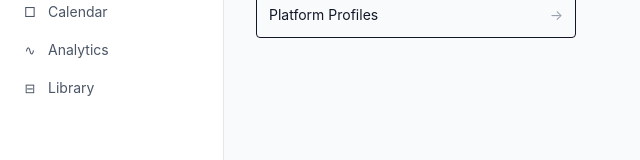
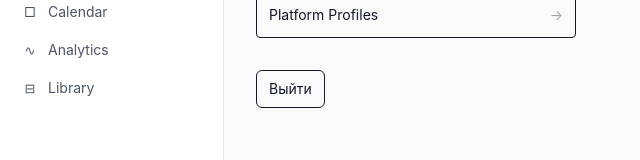
Before and after one commit to c01der-js/contento, a Next.js app in the folder apps/web/: page /en/settings in a window 1280 px wide. Shown: the part 366-526 px from the top of the page, without its empty margins (0-640 px from the left). Built offline with nearby package versions, Linux system fonts and the light colour scheme; no server answers.

Commit message:
feat(web): logout button on settings

```diff
--- a/apps/web/src/app/[locale]/(app)/settings/page.tsx
+++ b/apps/web/src/app/[locale]/(app)/settings/page.tsx
@@ -1,5 +1,6 @@
 import { getTranslations } from 'next-intl/server'
 import { Link } from '@/i18n/navigation'
+import { LogoutButton } from '@/components/logout-button'
 
 export default async function SettingsPage() {
   const t = await getTranslations('settings')
@@ -26,6 +27,9 @@ export default async function SettingsPage() {
           </Link>
         ))}
       </nav>
+      <div className="mt-8">
+        <LogoutButton />
+      </div>
     </div>
   )
 }
--- /dev/null
+++ b/apps/web/src/components/logout-button.tsx
@@ -0,0 +1,20 @@
+'use client'
+
+import { useRouter, useParams } from 'next/navigation'
+import { clearAuthToken } from '@/lib/auth'
+
+export function LogoutButton() {
+  const router = useRouter()
+  const { locale } = useParams<{ locale: string }>()
+
+  function onLogout() {
+    clearAuthToken()
+    router.replace(`/${locale}/sign-in`)
+  }
+
+  return (
+    <button type="button" onClick={onLogout} className="rounded-md border px-3 py-2 text-sm">
+      Выйти
+    </button>
+  )
+}
```
